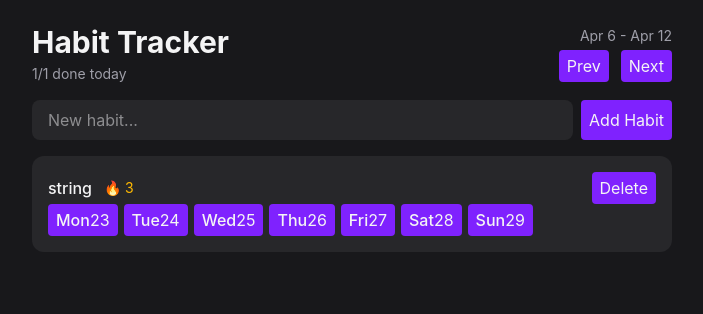
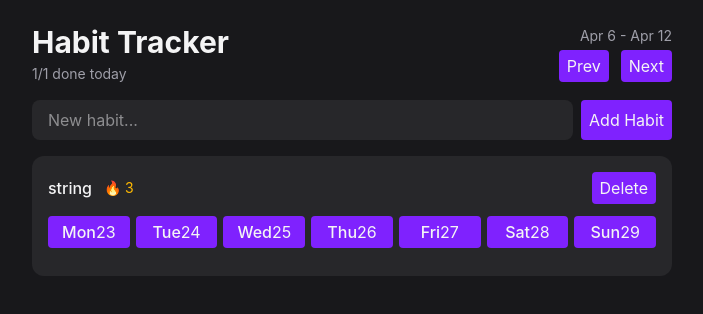
Before and after one commit to joshua-levan/todo-practice, a React (Vite) app: page / in a window 1280 px wide. Shown: the top 314 px of the page, without its empty margins (288-991 px from the left). Built offline with nearby package versions, Linux system fonts and the light colour scheme.

Commit message:
dates spacing

```diff
--- a/src/components/Button.tsx
+++ b/src/components/Button.tsx
@@ -1,11 +1,12 @@
 import { type ReactNode } from "react"
 
 type ButtonProps = {
-    children: ReactNode
+    children: ReactNode;
+    className?: string;
 }
-const Button = ({ children }:ButtonProps) => {
+const Button = ({ children, className="" }:ButtonProps) => {
   return (
-    <button className="bg-violet-600 hover:bg-violet-500 transition-colors rounded px-2 py-1 disabled:opacity-30 disabled:cursor-not-allowed">{children}</button>
+    <button className={`bg-violet-600 hover:bg-violet-500 transition-colors rounded px-2 py-1 disabled:opacity-30 disabled:cursor-not-allowed ${className}`}>{children}</button>
   )
 }
 
--- a/src/components/HabitItem.tsx
+++ b/src/components/HabitItem.tsx
@@ -25,9 +25,9 @@ const HabitItem = ({ habit }: HabitItemProps) => {
         </div>
         <Button>Delete</Button>
       </div>
-      <div className="flex gap-1.5">
+      <div className="flex gap-1.5 py-3">
         {visibleDates.map((date) => (
-          <Button key={date.toISOString()}>
+          <Button key={date.toISOString()} className="flex-1">
             <span className="font-medium">{format(date, "EEE")}</span>
             <span>{format(date, "d")}</span>
           </Button>
```
